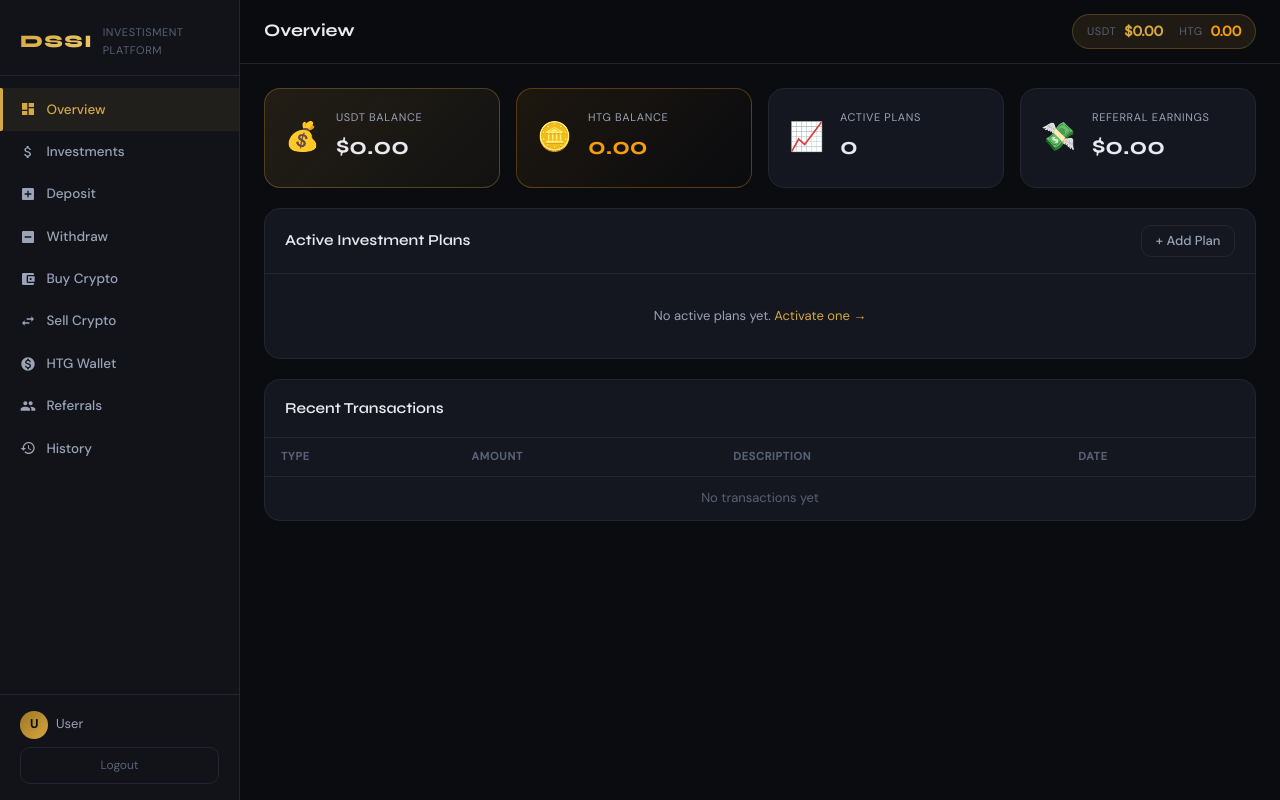
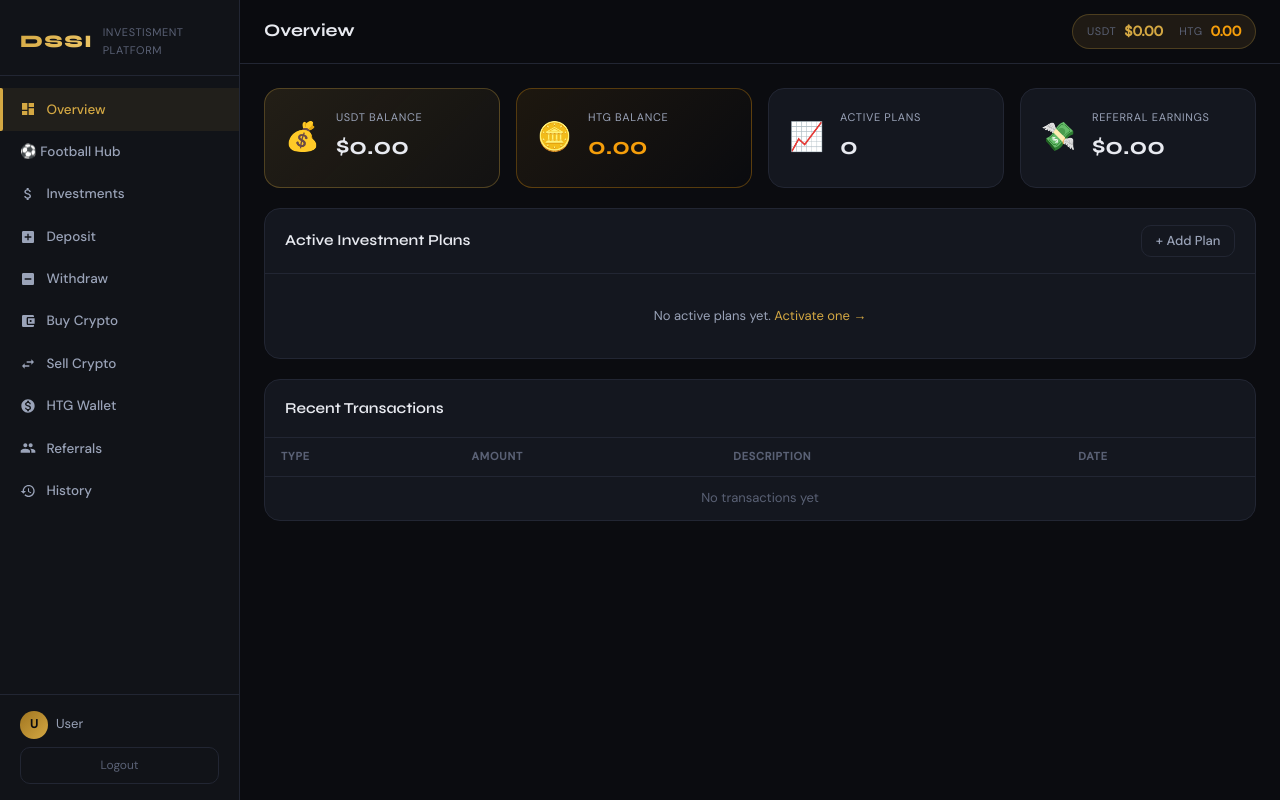
Before and after one commit to robertbonheur100/DSSI-PLATFOM, a Flask app: page /dashboard/ in a window 1280 px wide. Run offline with Flask 3, Linux system fonts and the light colour scheme; the visitor is signed in with stand-in values (Sample User, id 1); data that the repository does not hold is empty; parts of the project's set-up code (start-up, migrations or seed data) failed here and were passed over.

Commit message:
Update dashboard.html

```diff
--- a/templates/dashboard.html
+++ b/templates/dashboard.html
@@ -13,6 +13,9 @@
     <nav class="sidebar-nav">
       <a href="#overview"     class="nav-item active" data-tab="overview">
         <svg viewBox="0 0 24 24"><path d="M3 13h8V3H3v10zm0 8h8v-6H3v6zm10 0h8V11h-8v10zm0-18v6h8V3h-8z"/></svg>Overview
+      </a>
+      <a href="{{ url_for('football.hub') }}" class="nav-item">
+     ⚽ Football Hub
       </a>
       <a href="#investments"  class="nav-item" data-tab="investments">
         <svg viewBox="0 0 24 24"><path d="M11.8 10.9c-2.27-.59-3-1.2-3-2.15 0-1.09 1.01-1.85 2.7-1.85 1.78 0 2.44.85 2.5 2.1h2.21c-.07-1.72-1.12-3.3-3.21-3.81V3h-3v2.16c-1.94.42-3.5 1.68-3.5 3.61 0 2.31 1.91 3.46 4.7 4.13 2.5.6 3 1.48 3 2.41 0 .69-.49 1.79-2.7 1.79-2.06 0-2.87-.92-2.98-2.1h-2.2c.12 2.19 1.76 3.42 3.68 3.83V21h3v-2.15c1.95-.37 3.5-1.5 3.5-3.55 0-2.84-2.43-3.81-4.7-4.4z"/></svg>Investments
```
